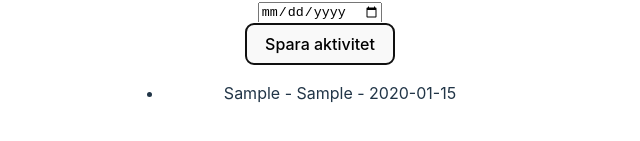
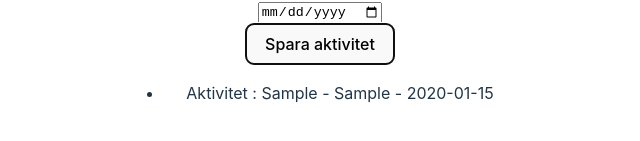
Before and after one commit to FrankNorq/Reseplanerare---Grunder-i-React, a React (Vite) app in the folder reseplanerare/: page / in a window 1280 px wide. Both pictures are taken after typing "Sample", "Sample", "2020-01-15" into the empty fields and a click on the button "Spara aktivitet". Shown: the part 427-568 px from the top of the page, without its empty margins (320-960 px from the left). Built offline with nearby package versions, Linux system fonts and the light colour scheme.

Commit message:
Klar med uppgiften

```diff
--- a/reseplanerare/src/App.jsx
+++ b/reseplanerare/src/App.jsx
@@ -1,11 +1,12 @@
 import { useState, useEffect } from 'react';
+import useLocalStorage from './Components/useLocalStorage';
 import './App.css';
 import TravelForm from './Components/Form/TravelForm';
 import TravelList from './Components/Form/TravelList';
 
 
 function App() {
-  const [travels, setTravels] = useState([]);
+  const [travels, setTravels] = useLocalStorage("travels", []);
 
   const addTravel = (travel) => {
       setTravels([...travels, travel]);
--- a/reseplanerare/src/Components/Form/TravelList.jsx
+++ b/reseplanerare/src/Components/Form/TravelList.jsx
@@ -3,7 +3,7 @@ function TravelList({ travels }) {
         <ul>
             {travels.map((travel, index) => (
                 <li key={index}>
-                    {travel.activity} - {travel.destination} - {travel.date}
+                   Aktivitet :  {travel.activity} - {travel.destination} - {travel.date}
                 </li>
             ))}
         </ul>
--- /dev/null
+++ b/reseplanerare/src/Components/useLocalStorage.jsx
@@ -0,0 +1,20 @@
+import { useState, useEffect } from 'react';
+
+function useLocalStorage(key, initialValue) {
+    const item = window.localStorage.getItem(key);
+    const parsedItem = item ? JSON.parse(item) : initialValue;
+
+    const [storedValue, setStoredValue] = useState(parsedItem);
+
+    useEffect(() => {
+        try {
+            window.localStorage.setItem(key, JSON.stringify(storedValue));
+        } catch (error) {
+            console.error(error);
+        }
+    }, [key, storedValue]);
+
+    return [storedValue, setStoredValue];
+}
+
+export default useLocalStorage;
```
